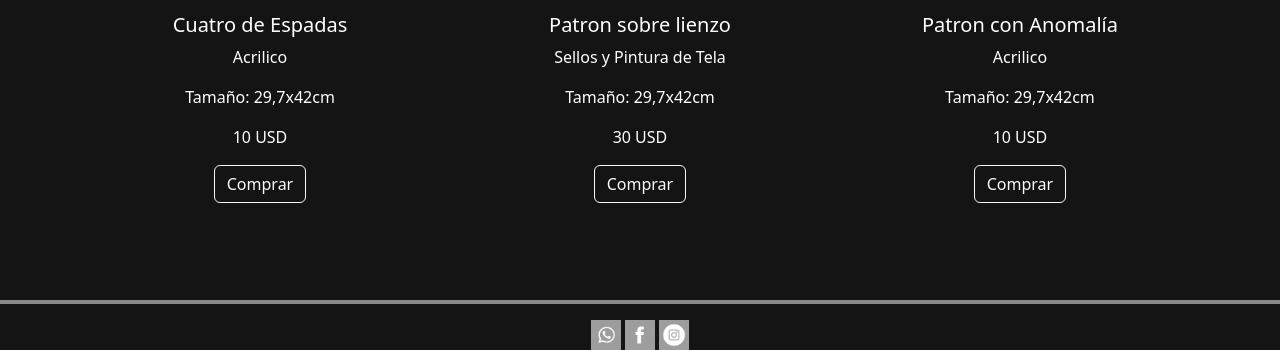
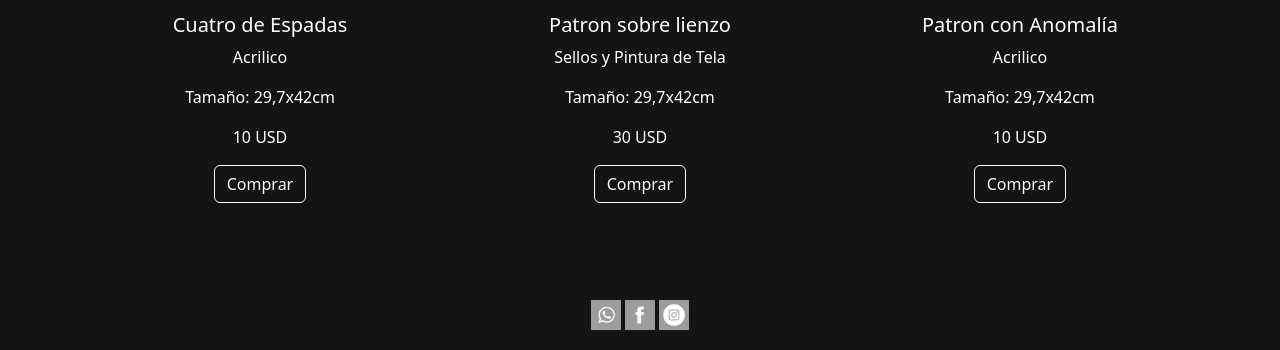
Before and after one commit to MauroRoves/ProyectoFinal-Roves, a website: page pages/tienda.html in a window 1280 px wide. Shown: the part 1954-2304 px from the top of the page. Drawn offline with Linux system fonts and the light colour scheme; files whose address does not match are found by name.

Commit message:
cambio en la tienda

```diff
--- a/pages/tienda.html
+++ b/pages/tienda.html
@@ -158,7 +158,6 @@
 
     </main>
 
-    <hr class="border border-white border-2 opacity-50">
 
     <footer class="container-fluid">
         <div class="container-fluid bg-dark">
--- a/scss/style.scss
+++ b/scss/style.scss
@@ -1,4 +1,5 @@
 $dark: rgb(20, 20, 20);
+
 
 @import "bootstrap";
 
```
